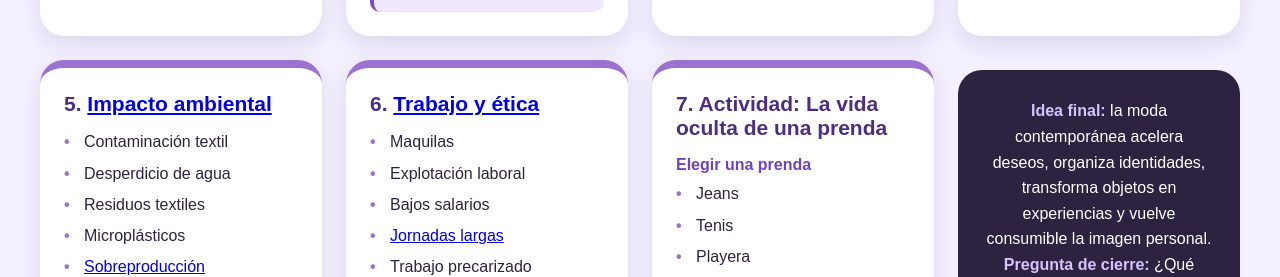
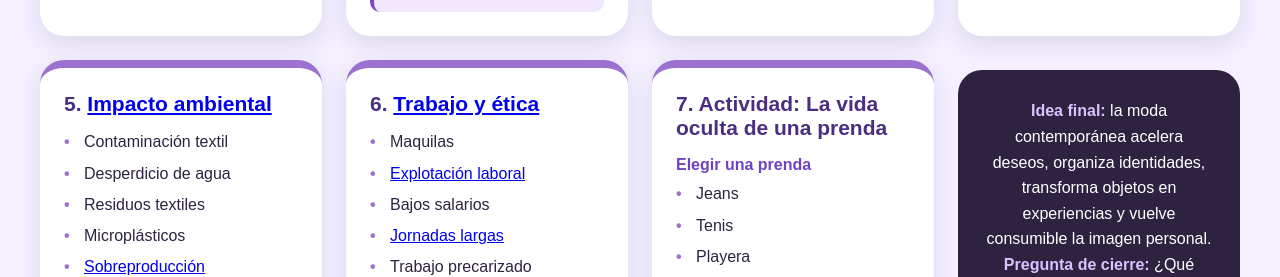
Before and after one commit to Chofs97/Sociologia_de_moda_Clase_5, a plain HTML site: page index.html in a window 1280 px wide. Shown: the part 1396-1673 px from the top of the page. Drawn offline with Linux system fonts and the light colour scheme.

Commit message:
Update index.html

```diff
--- a/index.html
+++ b/index.html
@@ -278,7 +278,7 @@
         <h3>6. <a href="https://www.youtube.com/watch?v=yUywniTHfr8">Trabajo y ética</a></h3>
         <ul>
           <li>Maquilas</li>
-          <li>Explotación laboral</li>
+          <li><a href="https://www.youtube.com/live/6a6m2ZoV3ZI?si=Y_YsHO2HcfAYK7zo">Explotación laboral</a></li>
           <li>Bajos salarios</li>
           <li><a href="https://www.youtube.com/watch?v=JkPqb00lUv4">Jornadas largas</a></li>
           <li>Trabajo precarizado</li>
```
